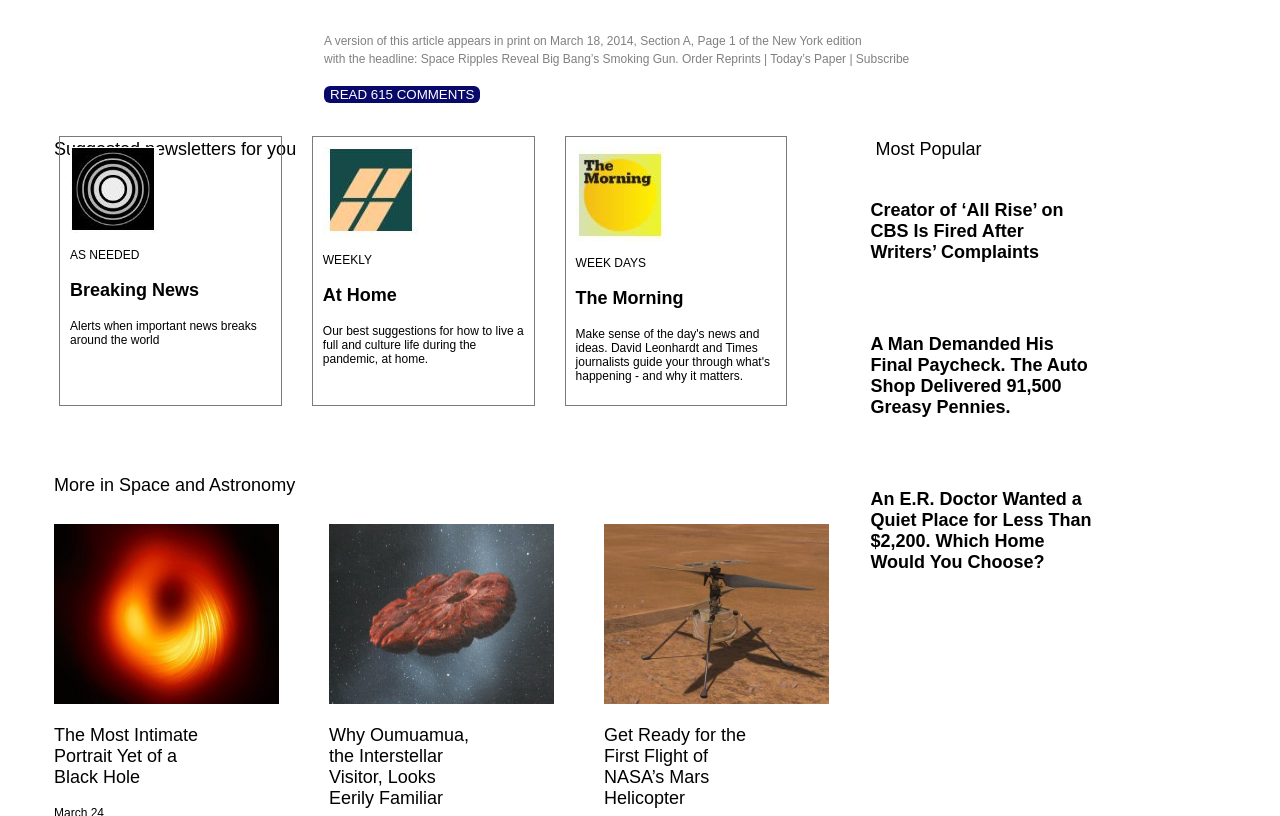
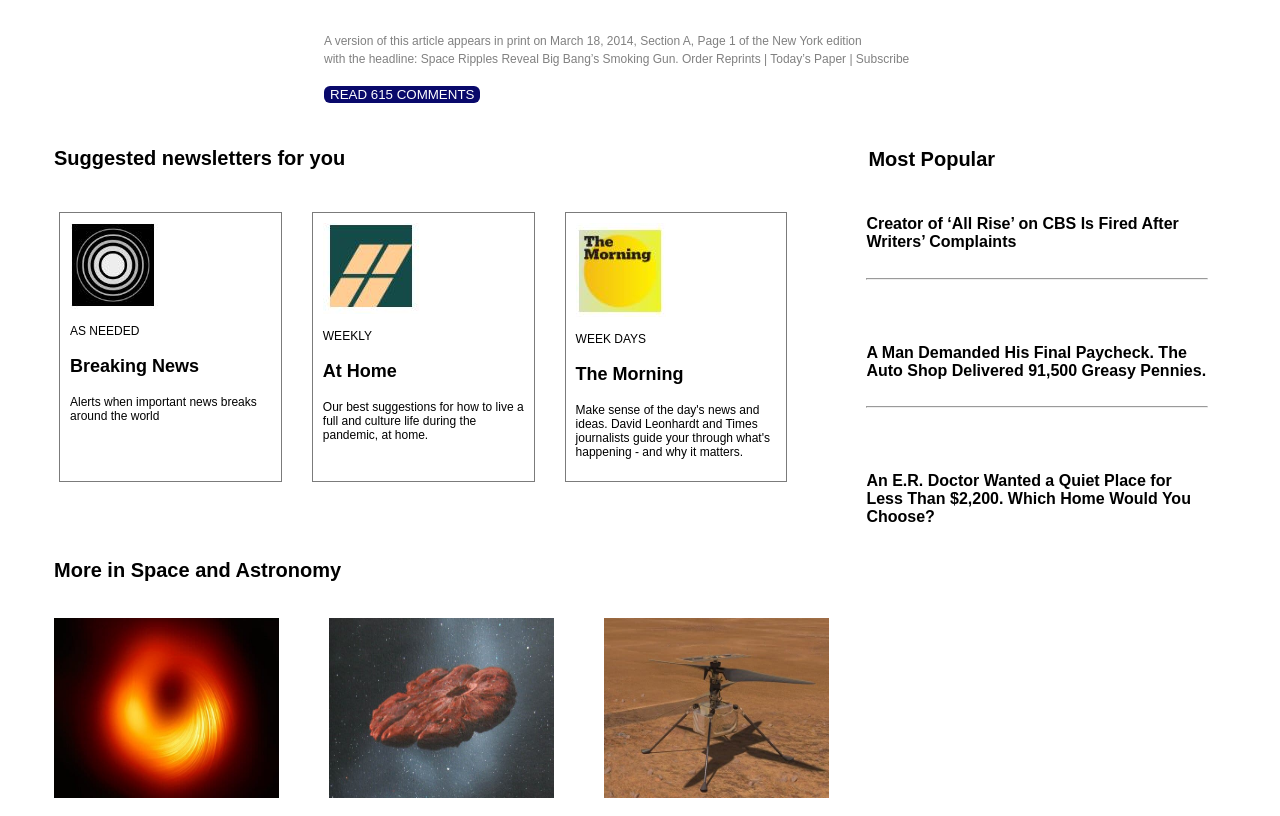
Before and after one commit to Edungit/new-york-available, a website: page index.html in a window 1280 px wide. Shown: the part 7060-7876 px from the top of the page. Drawn offline with Linux system fonts and the light colour scheme.

Commit message:
Correction made

```diff
--- a/index.html
+++ b/index.html
@@ -163,18 +163,18 @@
  <button type= "button" class="read">READ 615 COMMENTS</button>
 <br> <br>
 <article class="vertical-news">
-    <h3 class="suggested2">Most Popular</h3>
+    <h4 class="suggested2">Most Popular</h4>
 <div class="popular">
-<h3>Creator of ‘All Rise’ on CBS Is Fired After Writers’ Complaints</h3>
+<h5 class="big-font">Creator of ‘All Rise’ on CBS Is Fired After Writers’ Complaints</h5> <hr>
 </div>
 <div class="popular">
-    <h3>A Man Demanded His Final Paycheck. The Auto Shop Delivered 91,500 Greasy Pennies.</h3>
+    <h5 class="big-font">A Man Demanded His Final Paycheck. The Auto Shop Delivered 91,500 Greasy Pennies.</h5> <hr>
     </div>
     <div class="popular">
-        <h3>An E.R. Doctor Wanted a Quiet Place for Less Than $2,200. Which Home Would You Choose?</h3>
+        <h5 class="big-font">An E.R. Doctor Wanted a Quiet Place for Less Than $2,200. Which Home Would You Choose?</h5>
         </div>
 </article>
-<h3 class="suggested">Suggested newsletters for you</h3>
+<h4 class="suggested">Suggested newsletters for you</h4>
 <article class="newsletters">
 <div class="breaking">
 <img alt= "breaking" src="img/breaking.JPG">
@@ -196,7 +196,7 @@
         </div>
 </article>
 <br> <br>
-<h3 class="suggested">More in Space and Astronomy</h3>
+<h4 class="suggested">More in Space and Astronomy</h4>
 <article class="newsletters2">
 <div class="intimate">
 <img alt= "intimate" src="img/intimate.jpg">
@@ -233,7 +233,7 @@
             <p>March 23</p>
             </div>
     </article>
-    <h3 class="suggested">Editor's Pick</h3>
+    <h4 class="suggested">Editor's Pick</h4>
     <article class="newsletters2">
         <div class="intimate">
         <img alt= "Commandments" src="img/commandment.jpg">
--- a/style.css
+++ b/style.css
@@ -408,7 +408,7 @@
   display: flex;
   margin-left: -280px;
   width: 80%;
-  margin-top: -190px;
+  margin-top: 20px;
 }
 
 .newsletters2 {
@@ -425,11 +425,12 @@
 }
 
 .popular {
-  margin: 15px;
+  margin: 11px;
   font-size: 12px;
   width: 80%;
   padding: 10px;
   cursor: pointer;
+  font-weight: 400;
 }
 
 .popular h3 {
@@ -464,11 +465,19 @@
 
 .suggested {
   margin-left: -270px;
-  font-weight: 900;
+  margin-top: 26px;
+  font-weight: bolder;
+  font-family: 'Montserrat', sans-serif;
+  font-size: 20px;
 }
 
 .suggested2 {
-  margin-left: 30px;
-  font-weight: 900;
+  margin-left: 23px;
+  font-weight: bolder;
   margin-bottom: -3px;
+  font-size: 20px;
 }
+.big-font {
+  font-size: 16px;
+  font-family: 'Montserrat', sans-serif;
+}
```
Also changed, not shown: README.md, img/screen1.JPG (added), img/screen2.JPG (added), img/screen3.JPG (added), img/screen4.JPG (added), img/screen5.JPG (added), img/screen6.JPG (added), img/screen7.JPG (added), img/screen8.JPG (added).
